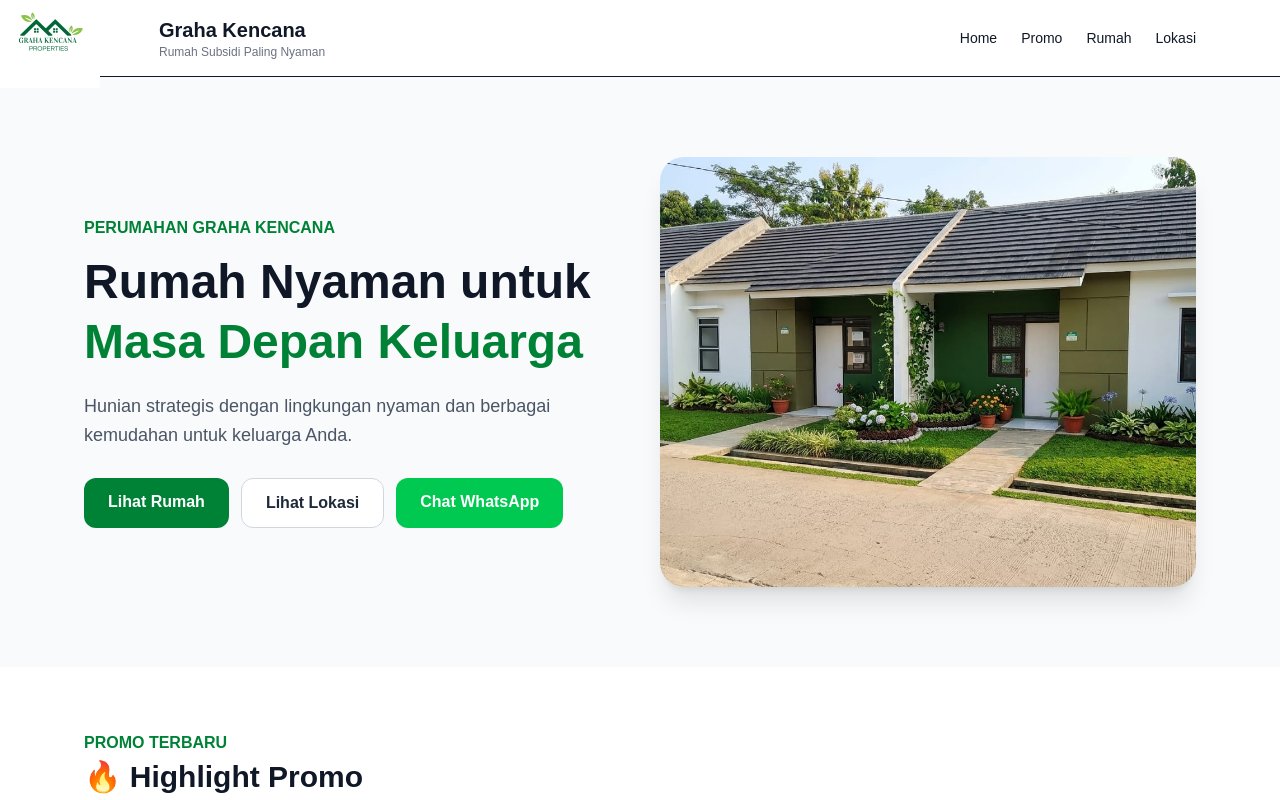
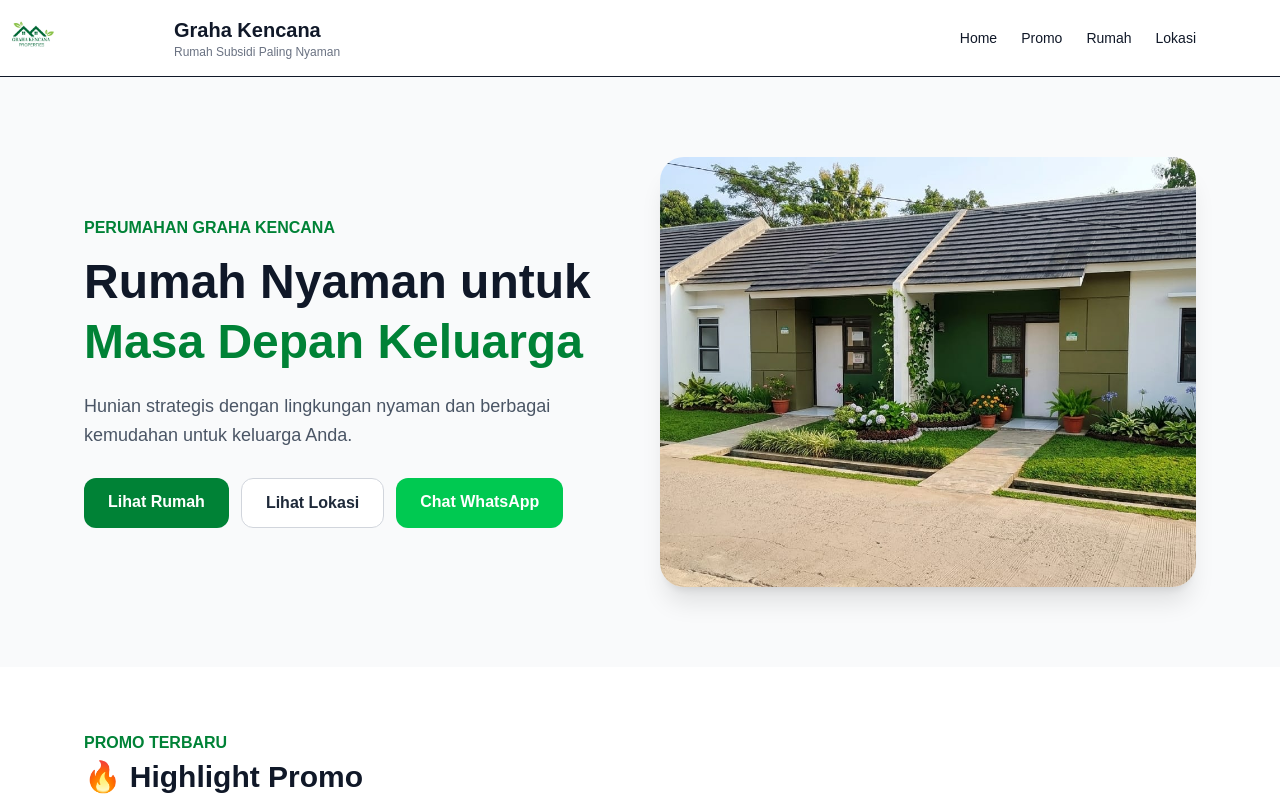
Before and after one commit to Vincentius-spec/graha-kencana, a Next.js app: page / in a window 1280 px wide. Shown: the top 800 px of the page. Built offline with nearby package versions, Linux system fonts and the light colour scheme.

Commit message:
update website Graha Kencana

```diff
--- a/app/page.tsx
+++ b/app/page.tsx
@@ -54,10 +54,10 @@ export default function Home() {
   <img
     src="/logo-1.jpeg"
     alt="Logo Graha Kencana"
-    className="absolute left-0 top-1/2 h-[100px] w-[100px] -translate-y-1/2 object-contain"
+    className="absolute left-0 top-1/2 h-[65px] w-[65px] -translate-y-1/2 object-contain"
   />
 
-  <div className="ml-[75px]">
+  <div className="ml-[90px]">
     <h1 className="text-xl font-bold">
       Graha Kencana
     </h1>
```
